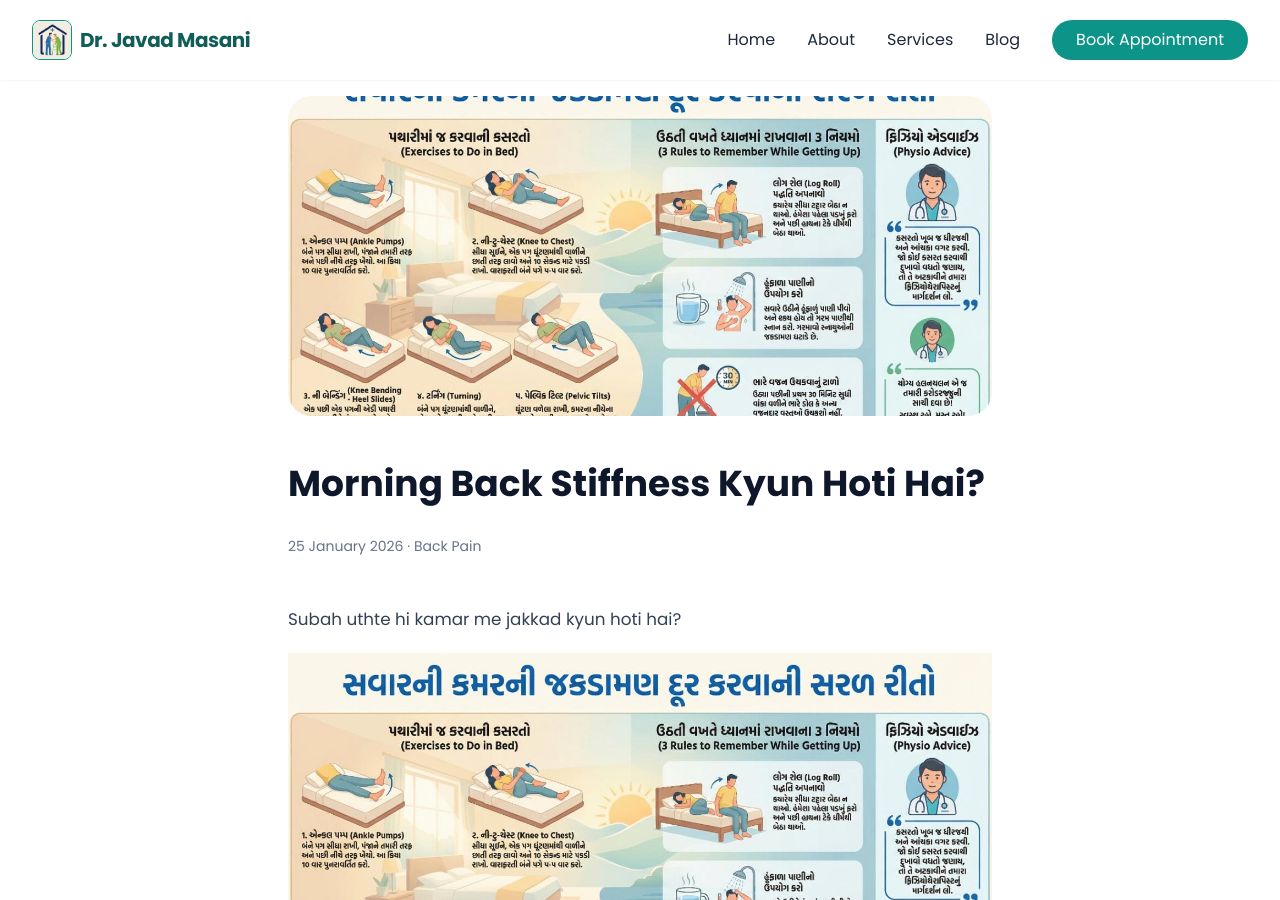
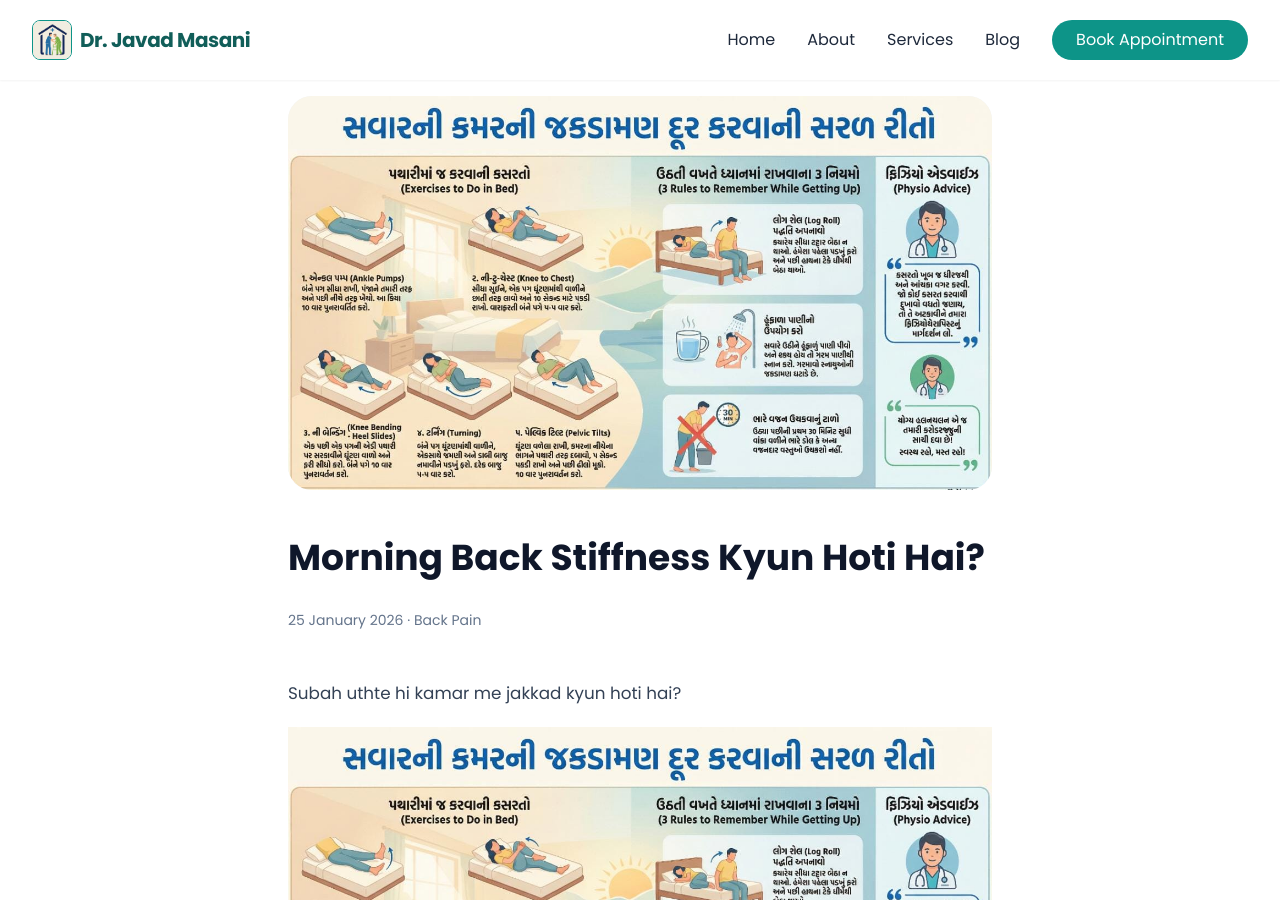
Before and after one commit to JavadMasani/Araogya, a Jekyll site: the page built from _posts/2026-01-24-morning-back-stiffness.md, in a window 1280 px wide and 900 px high. Built offline with Jekyll 4.4.1, drawn with Linux system fonts in a browser that asks for light colours; nearby versions of some CDN libraries.

Commit message:
Update post.html

```diff
--- a/_layouts/post.html
+++ b/_layouts/post.html
@@ -6,8 +6,12 @@ layout: site
   <div class="max-w-3xl mx-auto px-4 sm:px-6 lg:px-8">
 
     {% if page.thumbnail %}
-      <img src="{{ page.thumbnail }}"
-           class="w-full h-80 object-cover rounded-3xl mb-12">
+      <div class="w-full bg-slate-100 rounded-3xl mb-12 flex items-center justify-center">
+  <img src="{{ page.thumbnail }}"
+       alt="{{ page.title }}"
+       class="max-w-full max-h-[420px] object-contain rounded-3xl">
+</div>
+
     {% endif %}
 
     <h1
```
